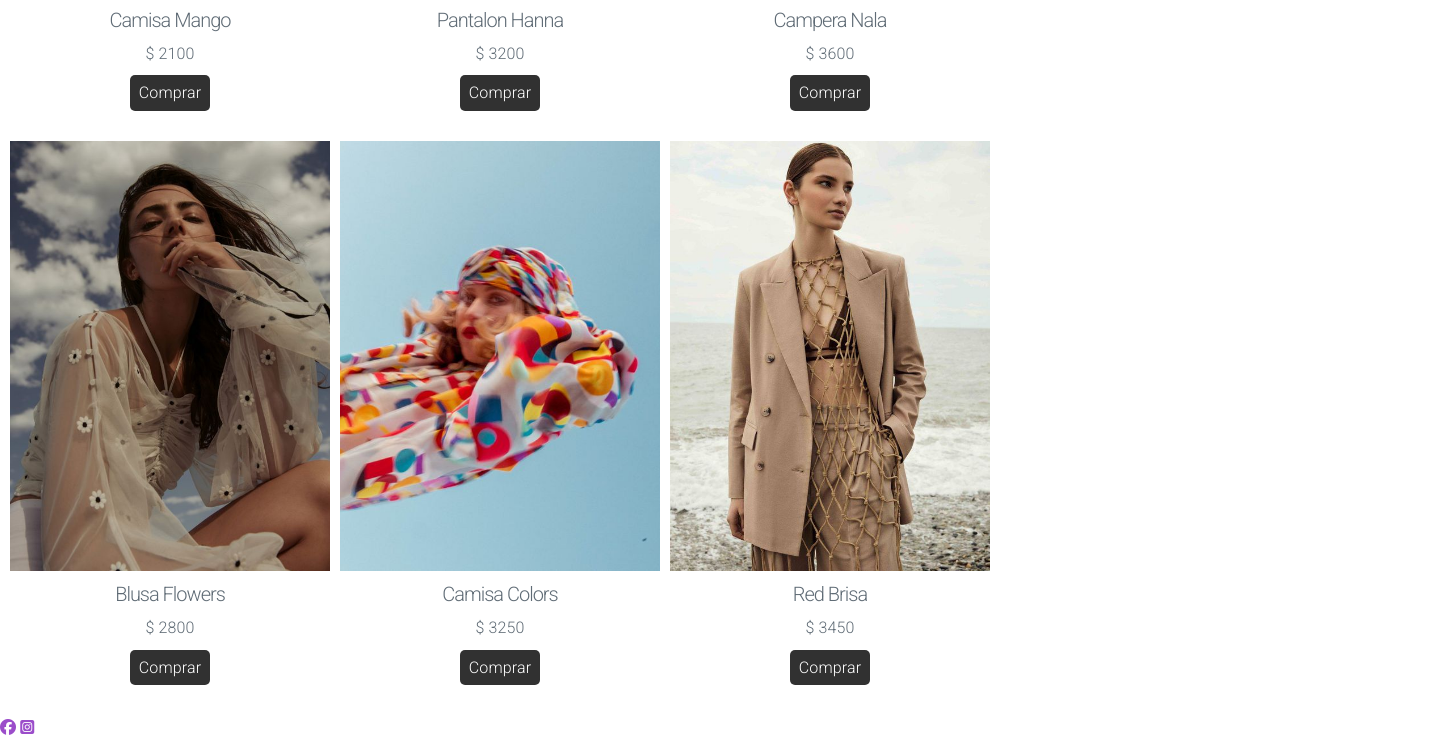
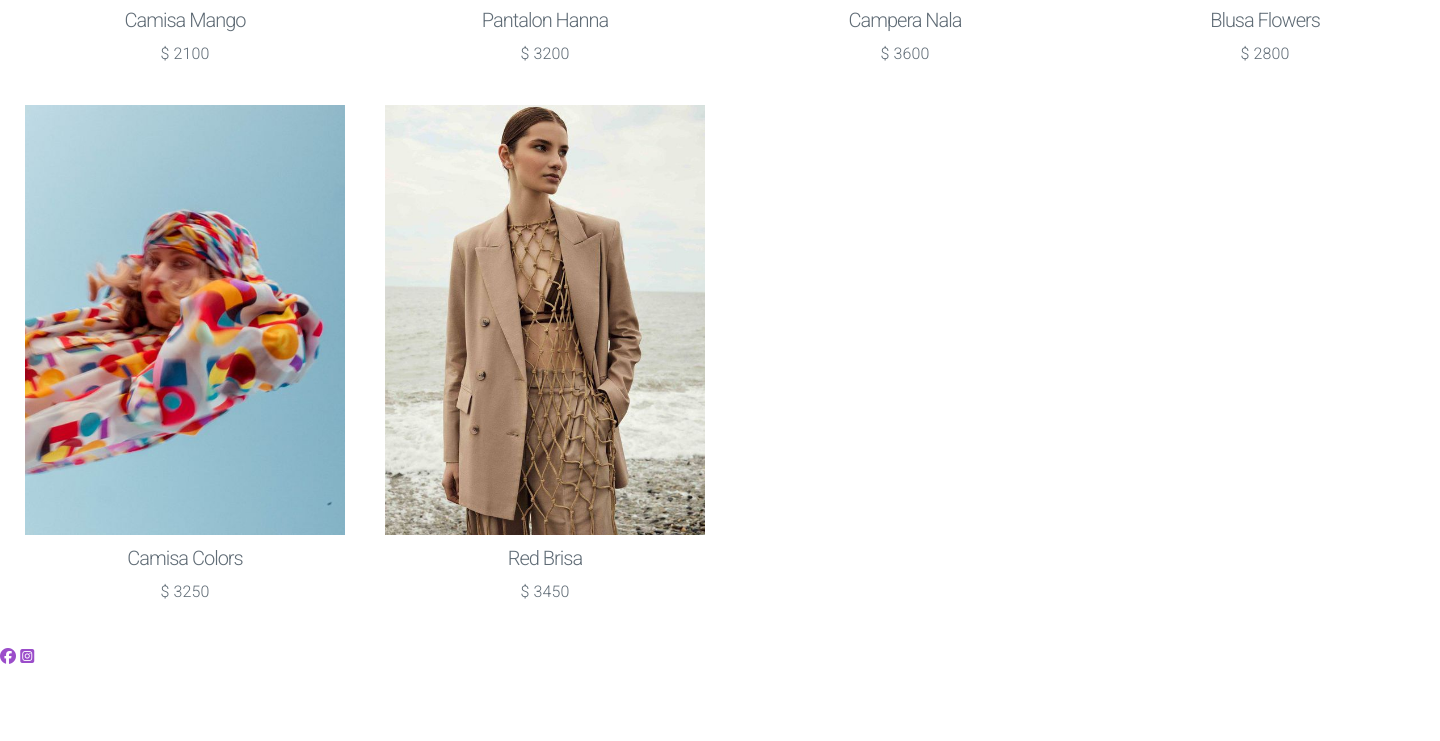
Before and after one commit to flovaliente/Desarrollo-web, a plain HTML site: page sections/shop.html in a window 1280 px wide. Shown: the part 678-1419 px from the top of the page, 1440 px wide, since content can reach past the window. After the commit the page ends 1348 px from the top, so only its background shows below. Drawn offline with nearby package versions, Linux system fonts and the light colour scheme.

Commit message:
saco boton comprar

```diff
--- a/public/css/index.css
+++ b/public/css/index.css
@@ -125,9 +125,9 @@ h3{
 
 
 .table-responsive {
-    display: flex;
+    display: grid;
     flex-wrap: wrap;
-    grid-template-columns: repeat(auto, minmax(350px, 1fr));
+    grid-template-columns: repeat(4, minmax(350px, 1fr));
     grid-gap: 10px;
     max-width: 1900px; /* Limita el ancho máximo del grid */
     margin: 10px;
--- a/sections/shop.html
+++ b/sections/shop.html
@@ -54,8 +54,6 @@
                 <h3>Camisa Mango</h3>
                 <span>$ 2100</span>
               </div>
-
-            <a href="#"  role="button" class="btn btn-secondary">Comprar</a>
           </div>
         </div>
 
@@ -66,8 +64,6 @@
                 <h3 class="product-title">Pantalon Hanna</h3>
                 <span class="product-price">$ 3200</span>
               </div>
-
-            <a href="#"  role="button" class="btn btn-secondary">Comprar</a>
           </div>
         </div>
 
@@ -78,8 +74,6 @@
                 <h3 class="product-title">Campera Nala</h3>
                 <span class="product-price">$ 3600</span>
               </div>
-
-            <a href="#"  role="button" class="btn btn-secondary">Comprar</a>
           </div>
         </div>
 
@@ -90,8 +84,6 @@
                 <h3 class="product-title">Blusa Flowers</h3>
                 <span class="product-price">$ 2800</span>
               </div>
-
-            <a href="#"  role="button" class="btn btn-secondary">Comprar</a>
           </div>
         </div>
 
@@ -102,8 +94,6 @@
                 <h3 class="product-title">Camisa Colors</h3>
                 <span class="product-price">$ 3250</span>
               </div>
-
-            <a href="#"  role="button" class="btn btn-secondary">Comprar</a>
           </div>
         </div>
 
@@ -114,8 +104,6 @@
                 <h3 class="product-title">Red Brisa</h3>
                 <span class="product-price">$ 3450</span>
               </div>
-
-            <a href="#"  role="button" class="btn btn-secondary">Comprar</a>
           </div>
         </div>
     </div>
```
Also changed, not shown: sections/cart.html (+0 -8 lines).
